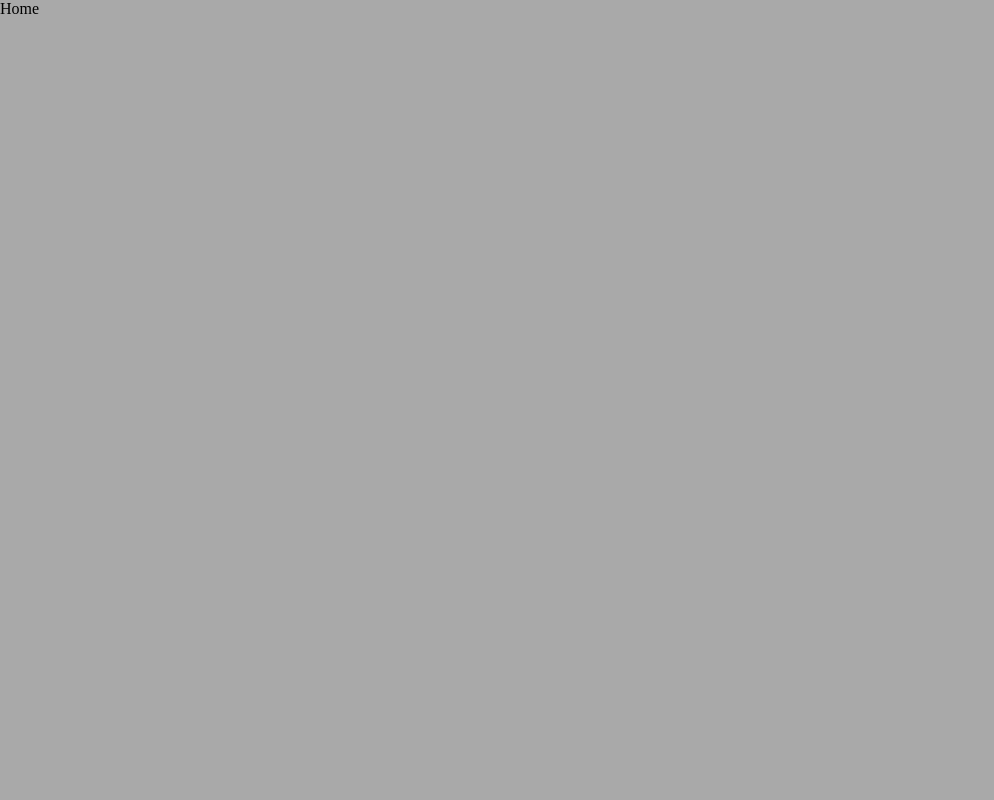
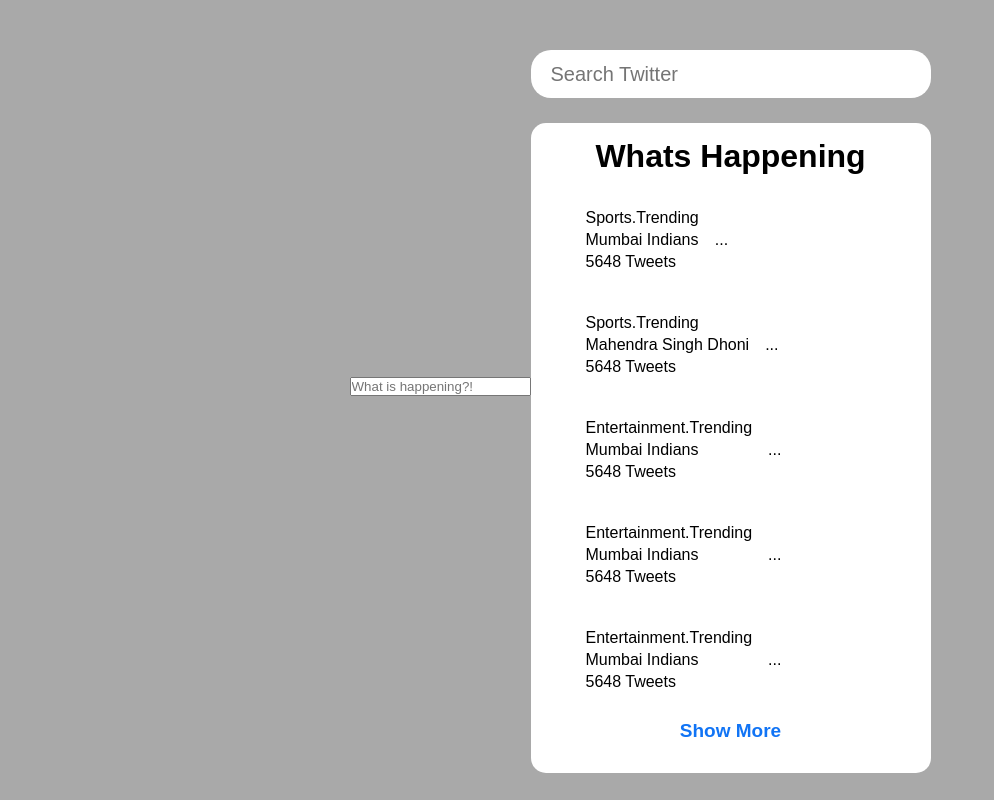
Before and after one commit to rohan-krishu/Twitter-Clone, a React (Create React App) app: page / in a window 1280 px wide. Shown: the whole page, without its empty margins (0-994 px from the left). Built offline with nearby package versions, Linux system fonts and the light colour scheme.

Commit message:
Added Home and Add Tweet Section

```diff
--- a/src/App.css
+++ /dev/null
@@ -1,48 +0,0 @@
-/* *{
-    margin: 0;
-    padding: 0;
-    box-sizing: border-box;
-} */
-
-body {
-background: #a9a9a9;
-}
-
-/* .logo-box {
-    background: #fff ;
-    padding: 30px 120px;
-    width: 600px;
-    position: absolute;
-    top: 50%;
-    left: 50%;
-    transform: translate(-50%, -50%);
-    border-radius: 10px;
-    text-align: center;
-}
-
-.logo{
-    width: 30px;
-    margin-bottom: 25px;
-}
-
-.logo-box h2 {
-    margin-bottom: 20px;
-}
-
-.box-form input {
-    width: 100%;
-    background: transparent;
-    border: 1px solid #999;
-    outline: 0;
-    padding: 15px 10px ;
-    border-radius: 4px;
-}
-
-.box-form p {
-    text-align: right;
-}
-
-.box-form h3{
-    margin: 30px 20px;
-    font-size: 16px;
-} */
--- a/src/Components/pages/Home/Home.js
+++ b/src/Components/pages/Home/Home.js
@@ -1,7 +1,19 @@
 import React from 'react'
-
+import WhatsHappening from './HomePages/WhatsHappening/WhatsHappening'
+import SearchBar from './HomePages/SearchBar/SearchBar'
+import styles from './Home.module.css'
+import AddTweet from './HomePages/AddTweetSection/AddTweet'
 export default function Home() {
   return (
-    <div>Home</div>
+    <div className={styles.CenterSection}>
+       <AddTweet/>
+      <div className={styles.RightSection}>
+        <SearchBar />
+        <div className={styles.whatsHappening}>
+          <WhatsHappening />
+        </div>
+      </div>
+
+    </div>
   )
 }
--- /dev/null
+++ b/src/Components/pages/Home/Home.module.css
@@ -0,0 +1,17 @@
+.CenterSection{
+    display: flex;
+    align-items: center;
+    justify-content: center;
+}
+
+.whatsHappening{
+    margin-top: 25px;
+}
+
+.RightSection{
+    display: flex;
+    flex-direction: column;
+    align-items: center;
+    justify-content: center;
+    margin-top: 50px;
+}
--- /dev/null
+++ b/src/Components/pages/Home/HomePages/AddTweetSection/AddTweet.js
@@ -0,0 +1,12 @@
+import React from 'react'
+import styles from './AddTweet.module.css'
+
+export default function AddTweet() {
+  return (
+    <div>
+        <div className={styles.container}>
+            <input placeholder='What is happening?!'/>
+        </div>
+    </div>
+  )
+}
--- /dev/null
+++ b/src/Components/pages/Home/HomePages/AddTweetSection/AddTweet.module.css
@@ -0,0 +1,3 @@
+.container{
+
+}
--- /dev/null
+++ b/src/Components/pages/Home/HomePages/WhatsHappening/WhatsHappening.js
@@ -0,0 +1,94 @@
+import React from 'react'
+import styles from './WhatsHappening.module.css'
+
+export default function WhatsHappening() {
+    return (
+        <div>
+            <div className={styles.container}>
+                <div className={styles.sectionHeading}>
+                    <h1 className={styles.heading}>Whats Happening</h1>
+                </div>
+                <div className={styles.sections} >
+                    <div className={styles.section} >
+                        <div className={styles.leftSection}>
+                            <div className={styles.leftPart}>
+                                <div className={styles.category}>Sports</div>
+                                <div className={styles.trending}> .Trending</div>
+                            </div>
+                            <div className={styles.TrendingContent}>
+                                <p>Mumbai Indians</p>
+                            </div>
+                            <div className={styles.tweets}>5648 Tweets</div>
+                        </div>
+                        <div className={styles.RightSection}>...</div>
+                    </div>
+                </div>
+                <div className={styles.sections} >
+                    <div className={styles.section} >
+                        <div className={styles.leftSection}>
+                            <div className={styles.leftPart}>
+                                <div className={styles.category}>Sports</div>
+                                <div className={styles.trending}> .Trending</div>
+                            </div>
+                            <div className={styles.TrendingContent}>
+                                <p>Mahendra Singh Dhoni</p>
+                            </div>
+                            <div className={styles.tweets}>5648 Tweets</div>
+                        </div>
+                        <div className={styles.RightSection}>...</div>
+                    </div>
+                </div>
+                <div className={styles.sections} >
+                    <div className={styles.section} >
+                        <div className={styles.leftSection}>
+                            <div className={styles.leftPart}>
+                                <div className={styles.category}>Entertainment</div>
+                                <div className={styles.trending}> .Trending</div>
+                            </div>
+                            <div className={styles.TrendingContent}>
+                                <p>Mumbai Indians</p>
+                            </div>
+                            <div className={styles.tweets}>5648 Tweets</div>
+                        </div>
+                        <div className={styles.RightSection}>...</div>
+                    </div>
+                </div>
+                <div className={styles.sections} >
+                    <div className={styles.section} >
+                        <div className={styles.leftSection}>
+                            <div className={styles.leftPart}>
+                                <div className={styles.category}>Entertainment</div>
+                                <div className={styles.trending}> .Trending</div>
+                            </div>
+                            <div className={styles.TrendingContent}>
+                                <p>Mumbai Indians</p>
+                            </div>
+                            <div className={styles.tweets}>5648 Tweets</div>
+                        </div>
+                        <div className={styles.RightSection}>...</div>
+                    </div>
+                </div>
+                <div className={styles.sections} >
+                    <div className={styles.section} >
+                        <div className={styles.leftSection}>
+                            <div className={styles.leftPart}>
+                                <div className={styles.category}>Entertainment</div>
+                                <div className={styles.trending}> .Trending</div>
+                            </div>
+                            <div className={styles.TrendingContent}>
+                                <p>Mumbai Indians</p>
+                            </div>
+                            <div className={styles.tweets}>5648 Tweets</div>
+                        </div>
+                        <div className={styles.RightSection}>...</div>
+                    </div>
+                </div>
+
+                <div className={styles.showMoreText}>
+                    <h2 className={styles.showMore}>Show More</h2>
+
+                </div>
+            </div>
+        </div>
+    )
+}
--- /dev/null
+++ b/src/Components/pages/Home/HomePages/WhatsHappening/WhatsHappening.module.css
@@ -0,0 +1,77 @@
+body{
+    background-color: rgb(255, 255, 255);
+}
+
+.container{
+    width: 400px;
+    height: 650px;
+    background-color: rgb(255, 255, 255);
+    border-radius: 15px;
+}
+
+.sectionHeading{
+    display: flex;
+    align-items: center;
+    justify-content: center;
+}
+.heading{
+    font-family: Arial, Helvetica, sans-serif;
+    margin-top: 15px;
+
+}
+.section {
+    display: flex;
+    align-items: center;
+    justify-content: space-evenly;
+    font-family: Arial, Helvetica, sans-serif;
+}
+
+.leftSection .leftPart{
+    display: flex;
+}
+.TrendingContent{
+    margin-top: 4px;
+}
+
+.TrendingContent p{
+    font: bolder;
+}
+
+.tweets{
+    margin-top: 4px;
+}
+
+.sections {
+    background-color: rgb(255, 255, 255);
+    display: flex;
+    align-items: center;
+    justify-content: space-between;
+    height: 80px;
+    margin-top: 25px;
+    padding-left: 55px;
+    min-width: 350px; /* Set a minimum width */
+  }
+
+
+.sections:hover{
+    background-color: rgb(242, 242, 242);
+    transition: 0.3s all ease;
+}
+
+.RightSection{
+    margin-left: 16px;
+}
+
+.showMore{
+    font-family: Arial, Helvetica, sans-serif;
+    cursor: pointer;
+    color: rgb(17, 116, 245);
+    font-size: 19px;
+}
+
+.showMoreText{
+    display: flex;
+    align-items: center;
+    justify-content: center;
+    margin-top: 20px;
+}
```
